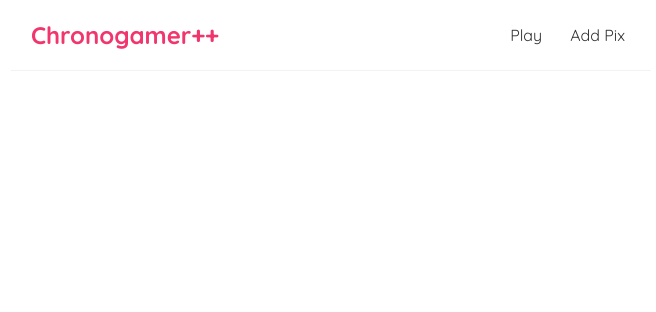
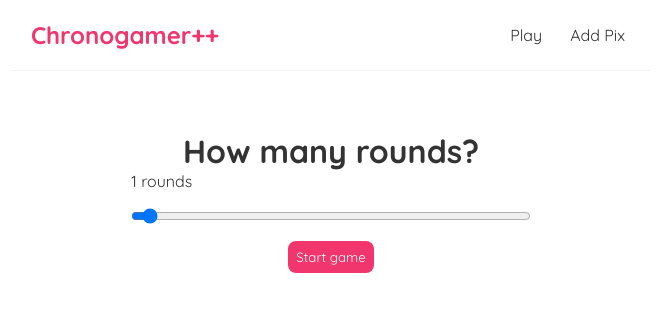
Before and after one commit to coderkai03/chronogamer, a React (Create React App) app: page /selectrounds in a window 1280 px wide. Shown: the top 312 px of the page, without its empty margins (309-965 px from the left). Built offline with nearby package versions, Linux system fonts and the light colour scheme.

Commit message:
created round select ui and began add game ui

```diff
--- /dev/null
+++ b/data/db.json
@@ -0,0 +1,35 @@
+{
+  "games": [
+      {
+          "title": "The Legend of Zelda: Breath of the Wild",
+          "url": "https://www.zelda.com/breath-of-the-wild/assets/icons/BOTW-Share_icon.jpg",
+          "year": 2017,
+          "id": 1
+      },
+      {
+          "title": "The Legend of zelda: Tears of the Kingdom",
+          "url": "https://www.lifewire.com/thmb/98fkUB60Tp_IGEQt339Ib2mQCNg=/1500x0/filters:no_upscale():max_bytes(150000):strip_icc()/001-be9d97bda6a54705a7056e73ff03750e.jpg",
+          "year": 2023,
+          "id": 2
+      },
+      {
+          "title": "Batman: Arkham Knight",
+          "url": "https://cdn.cloudflare.steamstatic.com/steam/apps/208650/ss_88b07767c3d67b3d5be85fb27c97527770a98e7e.1920x1080.jpg?t=1681938976",
+          "year": 2015,
+          "id": 3
+      },
+      {
+          "title": "Minecraft",
+          "url": "https://cdn.vox-cdn.com/thumbor/TxRBU8RSqw8hyR1nVF2LBkAdXmg=/1400x788/filters:format(jpeg)/cdn.vox-cdn.com/uploads/chorus_asset/file/22189018/bd0ea75cd9da517467cc637efb30950f_videocover.jpg",
+          "year": 2011,
+          "id": 4
+      },
+      {
+          "title": "Super Smash Bros: Ultimate",
+          "url": "https://assets1.ignimgs.com/2018/12/05/smashbrosultimate-blogroll-1544048292689_160w.jpg?width=1280",
+          "year": 2018,
+          "id": 5
+      }
+
+  ]
+}
--- a/package.json
+++ b/package.json
@@ -9,7 +9,7 @@
     "react": "^18.2.0",
     "react-dom": "^18.2.0",
     "react-router-dom": "^5.3.4",
-    "react-scripts": "5.0.1",
+    "react-scripts": "^5.0.1",
     "web-vitals": "^2.1.4"
   },
   "scripts": {
--- a/src/App.js
+++ b/src/App.js
@@ -1,5 +1,6 @@
 import Navbar from './Navbar';
 import Home from './Home'
+import GameRounds from './GameRounds'
 import { BrowserRouter as Router, Route, Switch } from 'react-router-dom'
 
 function App() {
@@ -12,6 +13,9 @@ function App() {
             <Route exact path='/'>
               <Home />
             </Route>
+            <Route exact path='/selectrounds'>
+              <GameRounds />
+            </Route>
             <Route exact path='/add-games'>
               {/* Check current games before adding */}
             </Route>
--- a/src/GameRounds.js
+++ b/src/GameRounds.js
@@ -1,10 +1,29 @@
+import { useState } from 'react';
 import useFetch from './useFetch';
 import {useHistory} from 'react-router-dom'
 
 
 const GameRounds = () => {
+    const [numRounds, setNumRounds] = useState(1)
+    const [submitted, setSubmitted] = useState(false)
+
     return (
-        <div>deez</div>
+        <div className='add-form'>
+            <h1>How many rounds?</h1>
+            <form>
+                {/* add hints? */}
+                <label>{numRounds} rounds</label>
+                <input
+                type="range"
+                min='1'
+                max='5'
+                required
+                value={numRounds}
+                onChange={(e) => setNumRounds(e.target.value)}
+                />
+                <button>Start game</button>
+            </form>
+        </div>
     );
 }
 
--- a/src/Home.js
+++ b/src/Home.js
@@ -1,13 +1,22 @@
+import { useState } from "react";
+import GameRounds from './GameRounds'
 import useFetch from "./useFetch";
 
 const Home = () => {
     const {data: games, isLoading, Error} = useFetch("http://localhost:8000/games")
+    const [showRounds, setShowRounds] = useState(false);
+
+    const handleShowRounds = () => {
+        setShowRounds(true)
+    }
 
     return (
-        <div>
-            <div className="home">
+        <div className="home">
+            {!showRounds && <div>
                 <h1>Play Chronogamer</h1>
-            </div>
+                <button onClick={setShowRounds}>Let's go!</button>
+            </div>}
+            {showRounds && <GameRounds />}
         </div>
     );
 }
--- a/src/index.css
+++ b/src/index.css
@@ -70,22 +70,22 @@
   cursor: pointer;
 }
 
-/* create new blog form */
-.create {
+/* add new picture form */
+.add-form {
   max-width: 400px;
   margin: 0 auto;
   text-align: center;
 }
-.create label {
+.add-form label {
   text-align: left;
   display: block;
 }
-.create h2 {
+.add-form h2 {
   font-size: 20px;
   color: #f1356d;
   margin-bottom: 30px;
 }
-.create input, .create textarea, .create select {
+.add-form input, .add-form textarea, .add-form select {
   width: 100%;
   padding: 6px 10px;
   margin: 10px 0;
@@ -93,7 +93,7 @@
   box-sizing: border-box;
   display: block;
 }
-.create button {
+.add-form button {
   background: #f1356d;
   color: #fff;
   border: 0;
```
Also changed, not shown: data/database.json (deleted, +0 -35 lines), src/AddGame.js (added, +65 -0 lines), src/ShowRound.js (added, +9 -0 lines), 1 other file (tests, documents, lock files or other folders).
